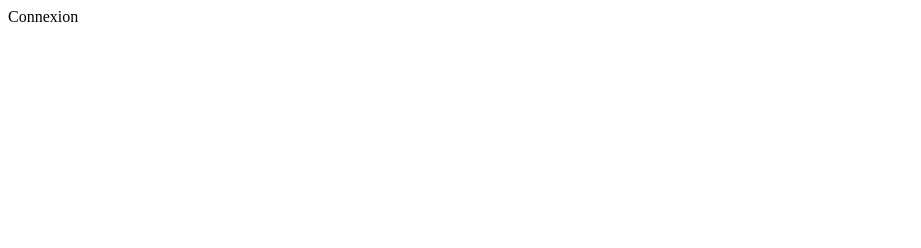
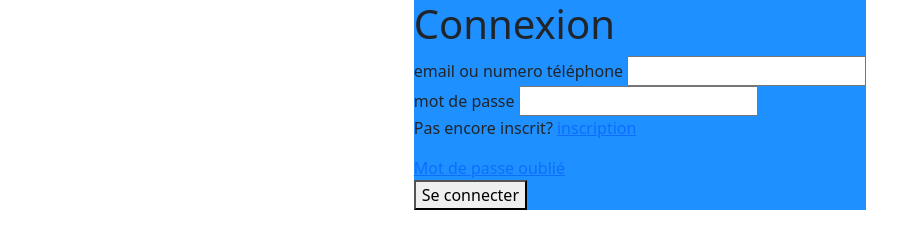
Before and after one commit to yonkotech/EduSceau-RDC, a plain HTML site: page login.html in a window 1280 px wide. Shown: the whole page, without its empty margins (0-921 px from the left). Drawn offline with nearby package versions, Linux system fonts and the light colour scheme.

Commit message:
before button

```diff
--- a/login.html
+++ b/login.html
@@ -3,9 +3,29 @@
 <head>
     <meta charset="UTF-8">
     <meta name="viewport" content="width=device-width, initial-scale=1.0">
+    <link rel="stylesheet" href="style/global.css">
+    <link rel="stylesheet" href="https://cdn.jsdelivr.net/npm/bootstrap@5.3.6/dist/css/bootstrap.min.css">
     <title>Connexion - EduSceau RDC</title>
 </head>
 <body>
-    Connexion
+    <form action="">
+        <h1>Connexion</h1>
+        <div>
+            <label for="email">email ou numero téléphone</label>
+            <input type="text" name="email">
+        </div>
+
+        <div>
+            <label for="password">mot de passe</label>
+            <input type="password" name="password">
+        </div>
+
+        <div>
+            <p>Pas encore inscrit? <a href="inscription.html">inscription</a></p>
+            <a href="#">Mot de passe oublié</a>
+        </div>
+        <button>Se connecter</button>
+    </form>
+
 </body>
 </html>
--- /dev/null
+++ b/style/global.css
@@ -0,0 +1,10 @@
+body{
+    padding: 0;
+    margin: 0;
+    display: flex;
+    justify-content: center;
+}
+form{
+    background-color: dodgerblue;
+
+}
```
